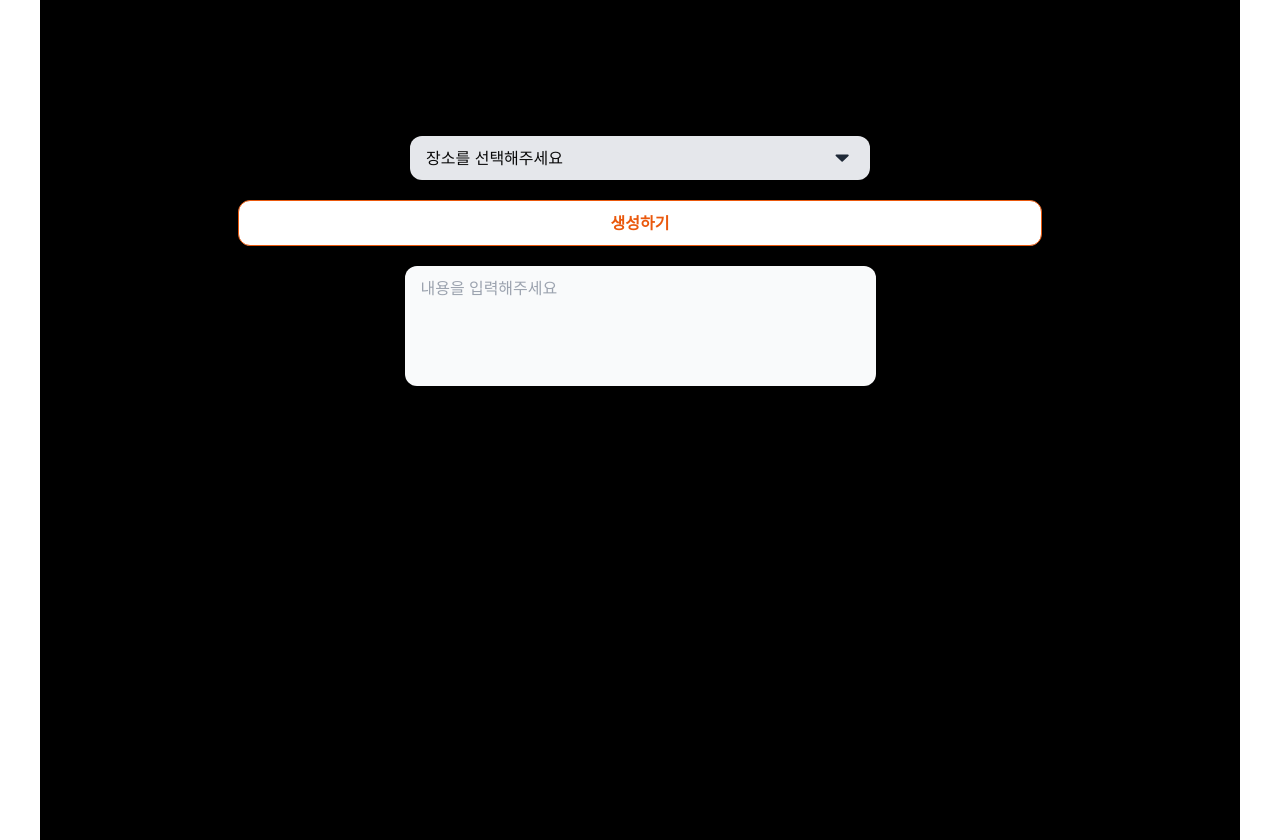
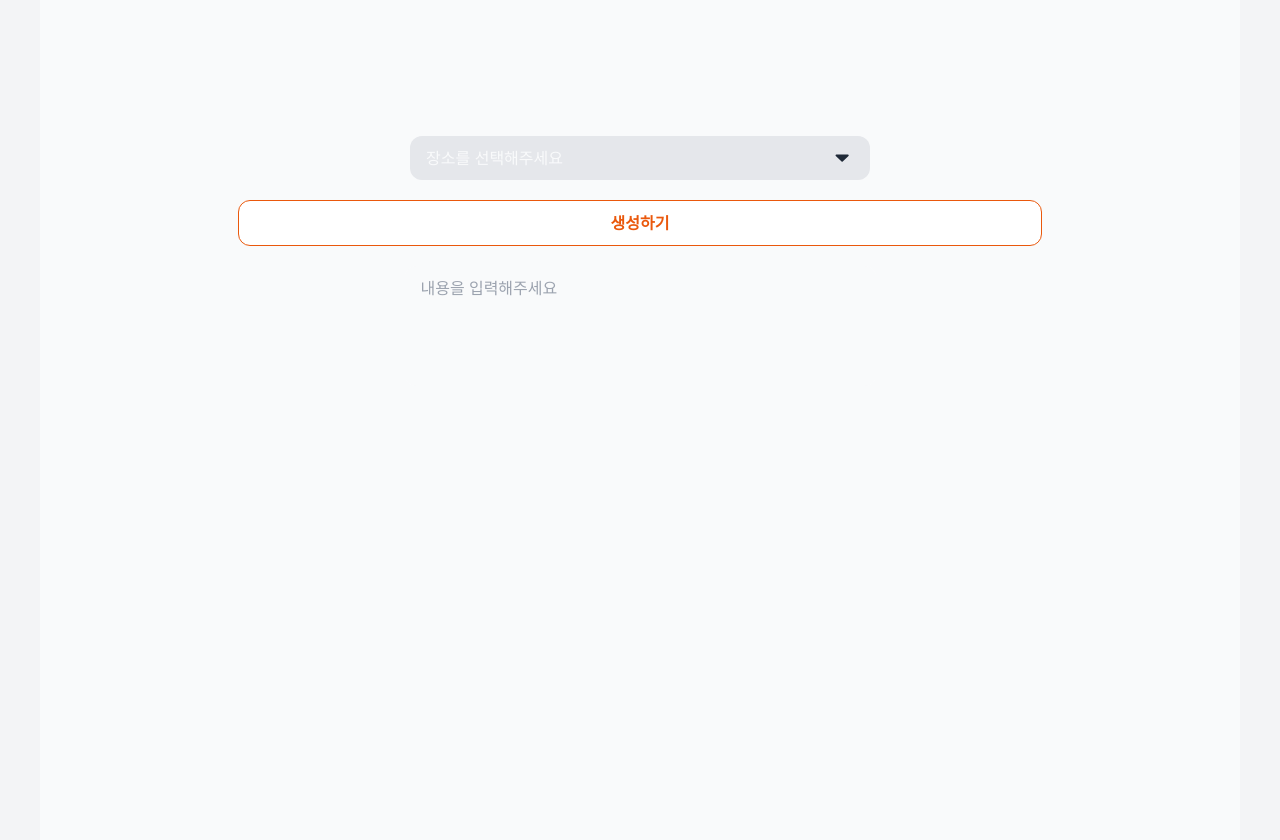
Before and after one commit to yeonna18k/relax-together-front, a Next.js app: page / in a window 1280 px wide. Built offline with nearby package versions, Linux system fonts and the light colour scheme.

Commit message:
feat: 공용 레이아웃 추가 및 layout.tsx에서 사용

```diff
--- a/package.json
+++ b/package.json
@@ -46,6 +46,7 @@
     "@testing-library/dom": "^10.4.0",
     "@testing-library/jest-dom": "^6.5.0",
     "@testing-library/react": "^16.0.1",
+    "@testing-library/user-event": "^14.5.2",
     "@types/jest": "^29.5.12",
     "@types/node": "^20",
     "@types/react": "^18",
--- a/src/app/globals.css
+++ b/src/app/globals.css
@@ -24,8 +24,8 @@
 
 @layer base {
   :root {
-    --background: 0 0% 100%;
-    --foreground: 0 0% 3.9%;
+    --background: 220 14% 96%;
+    --foreground: 210 20% 98%;
     --card: 0 0% 100%;
     --card-foreground: 0 0% 3.9%;
     --popover: 0 0% 100%;
--- a/src/app/layout.tsx
+++ b/src/app/layout.tsx
@@ -19,7 +19,7 @@ export default function RootLayout({
 }>) {
   return (
     <html lang="ko">
-      <body className={`${inter.className} container mx-auto`}>
+      <body className={`${inter.className} bg-background`}>
         <Context>
           <Container>{children}</Container>
         </Context>
--- a/src/shared/layout/Container.tsx
+++ b/src/shared/layout/Container.tsx
@@ -3,7 +3,7 @@ interface ContainerProps {
 }
 export default function Container({ children }: ContainerProps) {
   return (
-    <main className="mx-auto w-full bg-black px-4 pt-10 md:px-6 xl:max-w-[1200px] xl:px-[102px]">
+    <main className="mx-auto w-full bg-foreground px-4 pt-10 md:px-6 xl:max-w-[1200px] xl:px-[102px]">
       {children}
     </main>
   );
```
Also changed, not shown: 1 other file (tests, documents, lock files or other folders).
